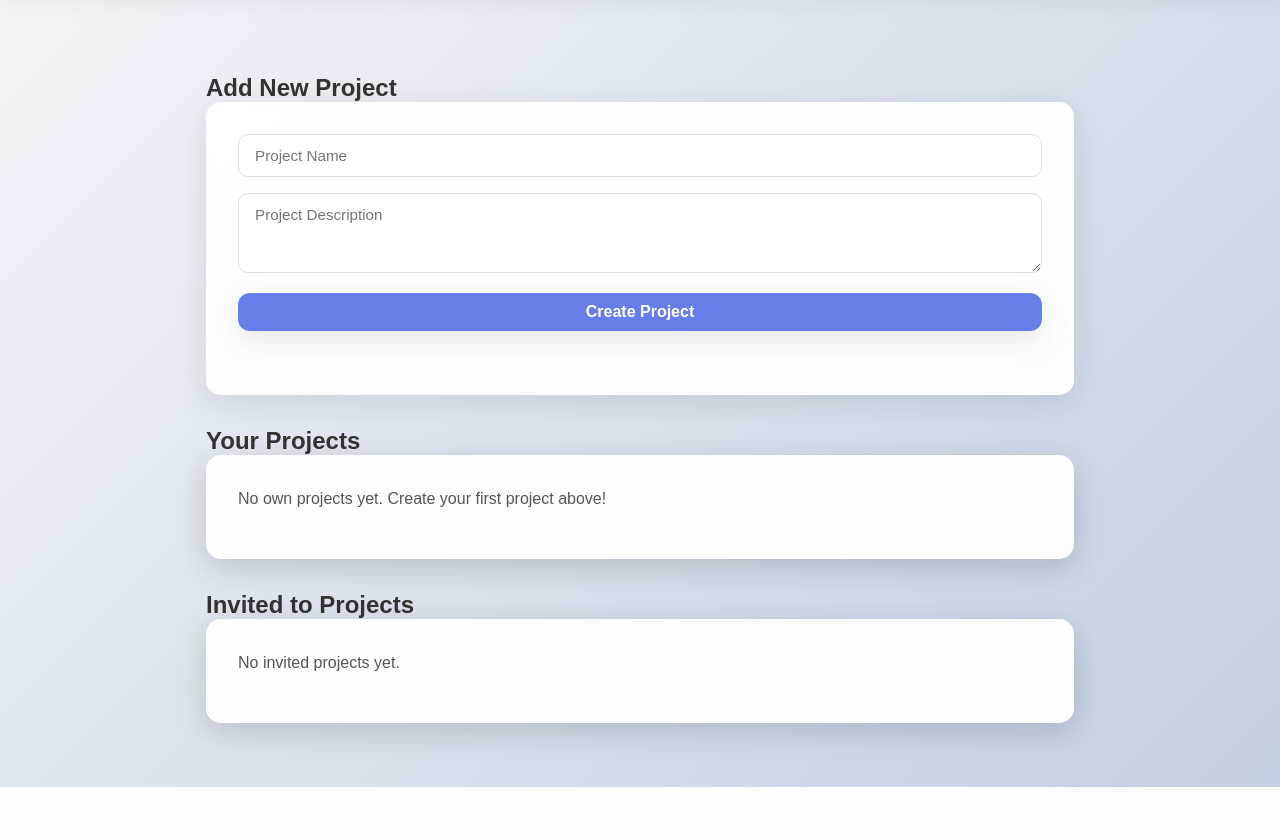
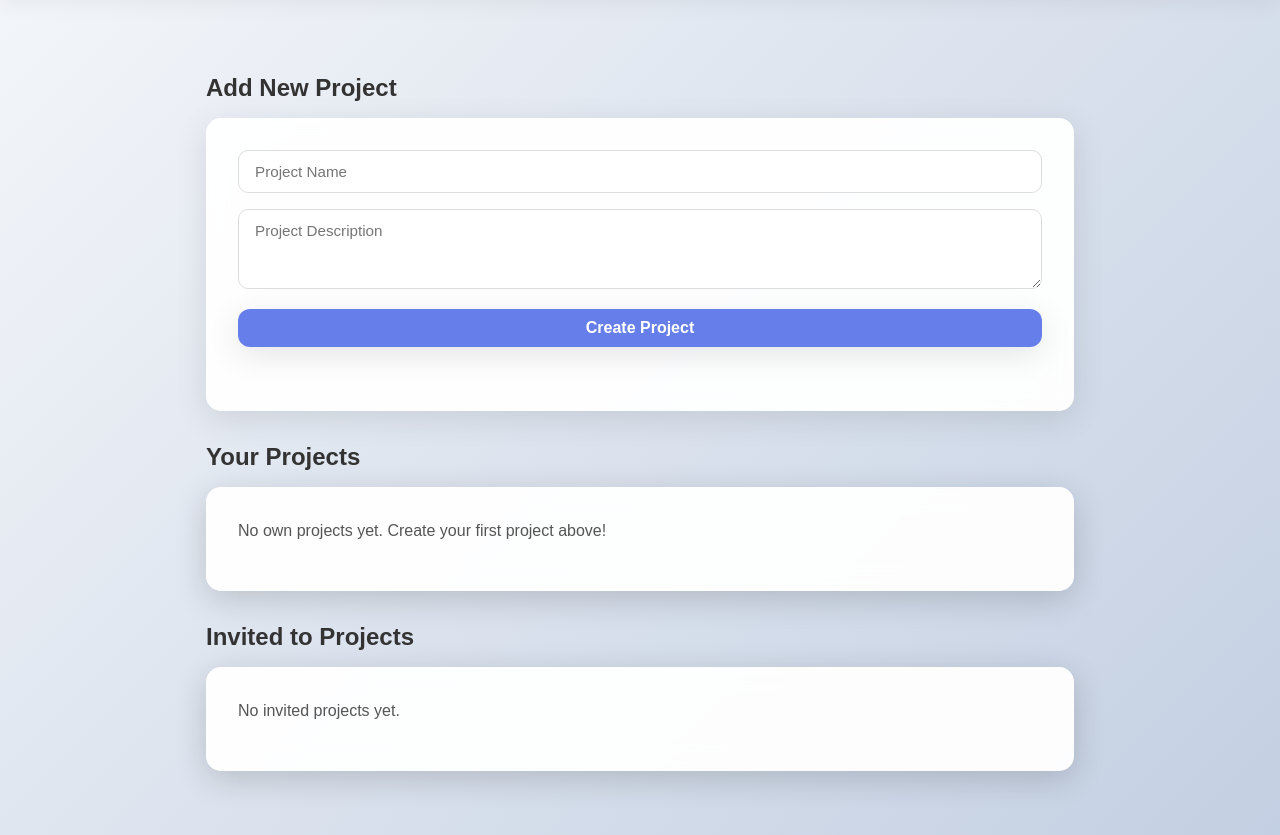
Before and after one commit to Kupsztajn/NawrockyTasks, a PHP site: template public/views/dashboard.html in a window 1280 px wide. Shown: the part 108-943 px from the top of the page. Before the commit the page ends 895 px from the top, so only its background shows below. Run offline with PHP 8.4, Linux system fonts and the light colour scheme; the template is opened without the code that fills it, so the values that code supplies are empty.

Commit message:
feat: minor changes in styles

```diff
--- a/public/styles/dashboard.css
+++ b/public/styles/dashboard.css
@@ -7,6 +7,11 @@ body {
   padding: 2rem;
   padding-top: 150px; /* żeby treść nie wchodziła pod navbar */
 
+}
+
+.dashboard-container h2 {
+    margin-bottom: 1rem; /* odstęp pod każdym h2 w dashboardzie */
+    margin-top: 2rem;
 }
 
 h1, h2, h3, h4 {
```
